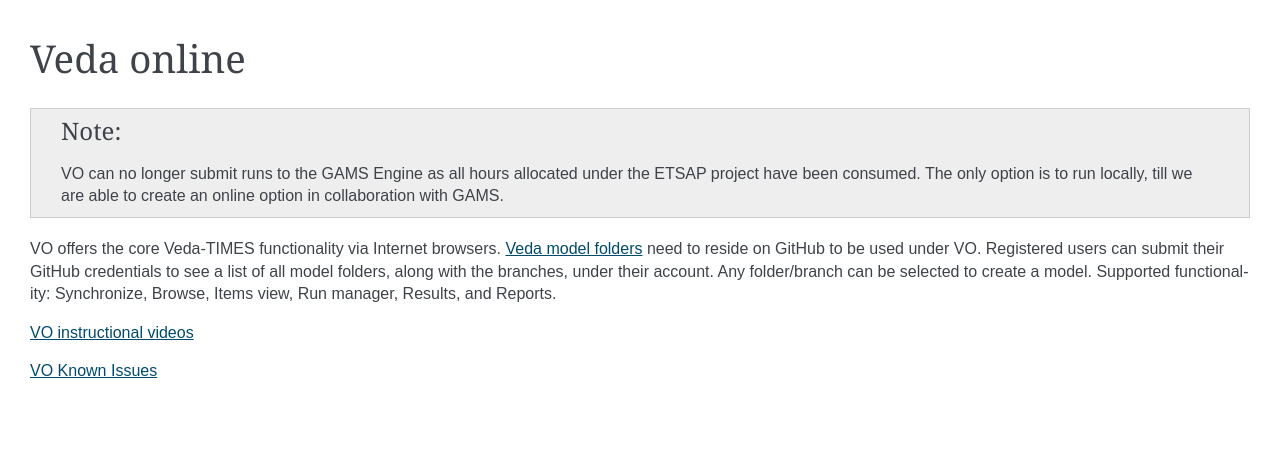
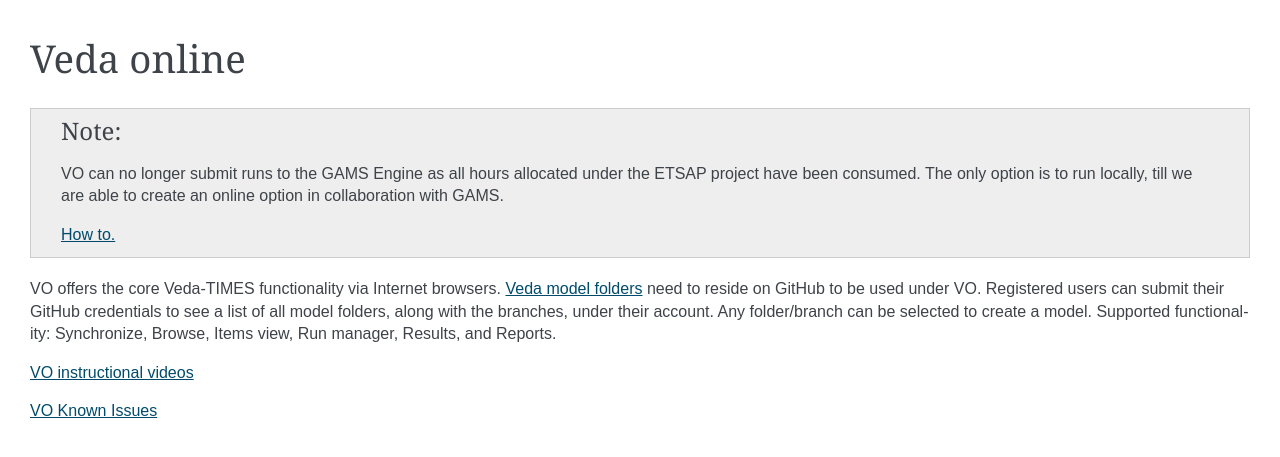
Before and after one commit to kanors-emr/VedaOnline-Pages, a Sphinx documentation site: the page built from source/index.rst, in a window 1280 px wide. Shown: the top 457 px of the page. Built offline with Sphinx 7.4.7, drawn with Linux system fonts in a browser that asks for light colours.

Commit message:
"how to" video link added

```diff
--- a/source/index.rst
+++ b/source/index.rst
@@ -9,6 +9,10 @@
 .. note::
    VO can no longer submit runs to the GAMS Engine as all hours allocated under the ETSAP project have been consumed. The only option is to run locally, till we are able to create an online option in collaboration with GAMS.
 
+   .. raw:: html
+
+      <a href="https://youtu.be/oMY8hsCUjXI" target="_blank">How to.</a>
+
 .. raw:: html
 
    <p> VO offers the core Veda-TIMES functionality via Internet browsers. <a href="https://veda-documentation.readthedocs.io/en/latest/pages/introduction.html#architecture" target="_blank">Veda model folders</a> need to reside on GitHub to be used under VO. Registered users can submit their GitHub credentials to see a list of all model folders, along with the branches, under their account. Any folder/branch can be selected
```
